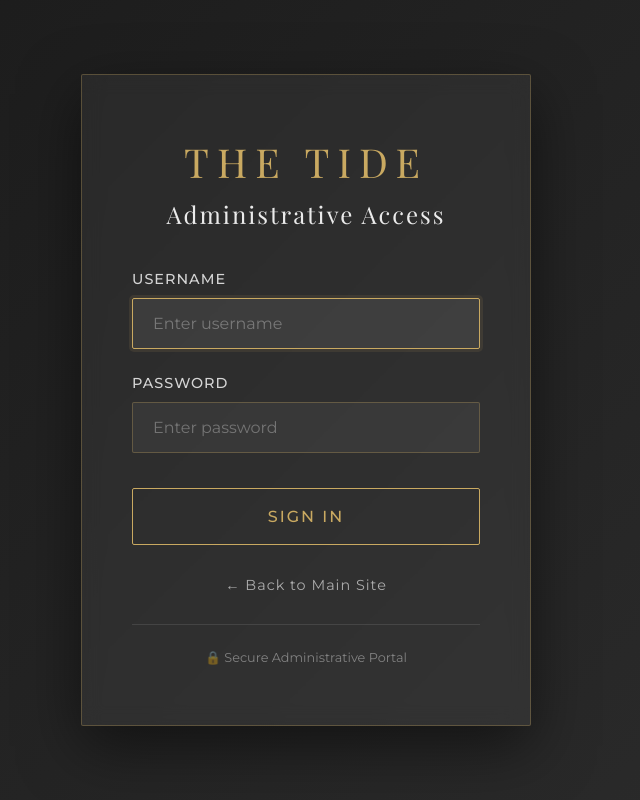
After one commit to NatchyLau/TheTideProject, a Flask app: page /admin/login in a window 1280 px wide. The commit adds this page. Shown: the whole page, without its empty margins (334-974 px from the left). Run offline with Flask 3, Linux system fonts and the light colour scheme.

Commit message:
admin access control

```diff
--- a/app.py
+++ b/app.py
@@ -1,18 +1,86 @@
-from flask import Flask, render_template, request, redirect, url_for, flash
+from flask import Flask, render_template, request, redirect, url_for, flash, session
+from datetime import datetime
+from functools import wraps
+import json
+import os
 
 app = Flask(__name__)
 app.secret_key = 'your-secret-key-here-change-in-production'
 
-# Home page
+# =====================================================
+# ADMIN CREDENTIALS (CHANGE THESE!)
+# =====================================================
+ADMIN_USERNAME = 'tt123'
+ADMIN_PASSWORD = 'tt123'
+
+# File to store registrations
+REGISTRATIONS_FILE = 'registrations.json'
+
+# =====================================================
+# HELPER FUNCTIONS
+# =====================================================
+def load_registrations():
+    """Load registrations from JSON file"""
+    if os.path.exists(REGISTRATIONS_FILE):
+        with open(REGISTRATIONS_FILE, 'r', encoding='utf-8') as f:
+            return json.load(f)
+    return []
+
+def save_registrations(registrations):
+    """Save registrations to JSON file"""
+    with open(REGISTRATIONS_FILE, 'w', encoding='utf-8') as f:
+        json.dump(registrations, f, ensure_ascii=False, indent=2)
+
+def login_required(f):
+    """Decorator to protect admin routes"""
+    @wraps(f)
+    def decorated_function(*args, **kwargs):
+        if 'admin_logged_in' not in session:
+            flash('กรุณาเข้าสู่ระบบเพื่อเข้าถึงหน้านี้', 'error')
+            return redirect(url_for('admin_login'))
+        return f(*args, **kwargs)
+    return decorated_function
+
+# =====================================================
+# PUBLIC USER ROUTES
+# =====================================================
+
 @app.route('/')
 def index():
+    """Main homepage for general users"""
     return render_template('index.html')
+
+@app.route('/register', methods=['POST'])
+def register():
+    """Handle user registration form"""
+    name = request.form.get('name')
+    email = request.form.get('email')
+    phone = request.form.get('phone')
+    interest = request.form.get('interest')
+
+    # Load existing registrations
+    registrations = load_registrations()
+
+    # Create new registration
+    new_registration = {
+        'name': name,
+        'email': email,
+        'phone': phone,
+        'interest': interest,
+        'timestamp': datetime.now().strftime('%Y-%m-%d %H:%M:%S')
+    }
+
+    # Add to list and save
+    registrations.append(new_registration)
+    save_registrations(registrations)
+
+    flash(f'ขอบคุณคุณ {name}! เราจะติดต่อกลับเร็วๆ นี้', 'success')
+    return redirect(url_for('index'))
 
 # About section routes
 @app.route('/about')
 def about():
     return render_template('about.html')
-
 
 @app.route('/team')
 def team():
@@ -114,19 +182,71 @@ def community():
 def sustainability_report():
     return render_template('sustainability-report.html')
 
-# Registration form handler
-@app.route('/register', methods=['POST'])
-def register():
-    name = request.form.get('name')
-    email = request.form.get('email')
-    phone = request.form.get('phone')
-    interest = request.form.get('interest')
+# =====================================================
+# ADMIN ROUTES (COMPLETELY SEPARATED)
+# =====================================================
 
-    # Here you would typically save to database
-    # For now, just flash a success message
-    flash(f'Thank you {name}! We will contact you soon at {email}.', 'success')
+@app.route('/admin/login', methods=['GET', 'POST'])
+def admin_login():
+    """Admin login page - entry point for admin system"""
+    # If already logged in, redirect to admin dashboard
+    if 'admin_logged_in' in session:
+        return redirect(url_for('admin'))
 
-    return redirect(url_for('index'))
+    if request.method == 'POST':
+        username = request.form.get('username')
+        password = request.form.get('password')
 
+        if username == ADMIN_USERNAME and password == ADMIN_PASSWORD:
+            session['admin_logged_in'] = True
+            session['admin_username'] = username
+            flash('เข้าสู่ระบบสำเร็จ', 'success')
+            return redirect(url_for('admin'))
+        else:
+            flash('ชื่อผู้ใช้หรือรหัสผ่านไม่ถูกต้อง', 'error')
+
+    return render_template('admin-login.html')
+
+@app.route('/admin')
+@login_required
+def admin():
+    """Admin dashboard - protected route"""
+    registrations = load_registrations()
+    return render_template('admin.html', registrations=registrations)
+
+@app.route('/admin/logout')
+def admin_logout():
+    """Admin logout"""
+    session.pop('admin_logged_in', None)
+    session.pop('admin_username', None)
+    flash('ออกจากระบบเรียบร้อยแล้ว', 'success')
+    return redirect(url_for('admin_login'))
+
+@app.route('/admin/delete/<int:index>', methods=['POST'])
+@login_required
+def delete_registration(index):
+    """Delete single registration - admin only"""
+    registrations = load_registrations()
+
+    if 0 <= index < len(registrations):
+        deleted = registrations.pop(index)
+        save_registrations(registrations)
+        flash(f'ลบข้อมูลของ {deleted["name"]} เรียบร้อยแล้ว', 'success')
+    else:
+        flash('ไม่พบข้อมูลที่ต้องการลบ', 'error')
+
+    return redirect(url_for('admin'))
+
+@app.route('/admin/clear', methods=['POST'])
+@login_required
+def clear_registrations():
+    """Clear all registrations - admin only"""
+    save_registrations([])
+    flash('ลบข้อมูลทั้งหมดเรียบร้อยแล้ว', 'success')
+    return redirect(url_for('admin'))
+
+# =====================================================
+# RUN APPLICATION
+# =====================================================
 if __name__ == '__main__':
     app.run(debug=True, host='0.0.0.0', port=5000)
--- /dev/null
+++ b/templates/admin-login.html
@@ -0,0 +1,213 @@
+<!DOCTYPE html>
+<html lang="en">
+<head>
+    <meta charset="UTF-8">
+    <meta name="viewport" content="width=device-width, initial-scale=1.0">
+    <title>Admin Login | The Tide</title>
+    <link href="https://fonts.googleapis.com/css2?family=Playfair+Display:wght@400;500;600;700&family=Montserrat:wght@300;400;500;600&display=swap" rel="stylesheet">
+    <style>
+        * {
+            margin: 0;
+            padding: 0;
+            box-sizing: border-box;
+        }
+
+        body {
+            font-family: 'Montserrat', sans-serif;
+            background: linear-gradient(135deg, #1a1a1a 0%, #2c2c2c 100%);
+            min-height: 100vh;
+            display: flex;
+            align-items: center;
+            justify-content: center;
+            padding: 20px;
+        }
+
+        .login-container {
+            background: rgba(255, 255, 255, 0.05);
+            backdrop-filter: blur(10px);
+            border: 1px solid rgba(201, 169, 97, 0.3);
+            padding: 60px 50px;
+            border-radius: 2px;
+            max-width: 450px;
+            width: 100%;
+            box-shadow: 0 20px 60px rgba(0, 0, 0, 0.5);
+        }
+
+        .logo {
+            font-family: 'Playfair Display', serif;
+            font-size: 2.5em;
+            font-weight: 300;
+            letter-spacing: 8px;
+            color: #c9a961;
+            text-align: center;
+            margin-bottom: 10px;
+        }
+
+        h1 {
+            font-family: 'Playfair Display', serif;
+            font-size: 1.5em;
+            font-weight: 300;
+            letter-spacing: 2px;
+            color: #fff;
+            text-align: center;
+            margin-bottom: 40px;
+            opacity: 0.9;
+        }
+
+        .form-group {
+            margin-bottom: 25px;
+        }
+
+        .form-group label {
+            display: block;
+            margin-bottom: 10px;
+            color: rgba(255, 255, 255, 0.8);
+            font-size: 0.9em;
+            letter-spacing: 1px;
+            text-transform: uppercase;
+            font-weight: 500;
+        }
+
+        .form-group input {
+            width: 100%;
+            padding: 15px 20px;
+            background: rgba(255, 255, 255, 0.05);
+            border: 1px solid rgba(201, 169, 97, 0.3);
+            color: #fff;
+            font-size: 1em;
+            font-family: 'Montserrat', sans-serif;
+            transition: all 0.3s ease;
+            border-radius: 2px;
+        }
+
+        .form-group input:focus {
+            outline: none;
+            border-color: #c9a961;
+            background: rgba(255, 255, 255, 0.08);
+            box-shadow: 0 0 0 3px rgba(201, 169, 97, 0.1);
+        }
+
+        .form-group input::placeholder {
+            color: rgba(255, 255, 255, 0.3);
+        }
+
+        .btn {
+            width: 100%;
+            padding: 18px;
+            background: transparent;
+            border: 1px solid #c9a961;
+            color: #c9a961;
+            font-size: 1em;
+            font-weight: 500;
+            letter-spacing: 2px;
+            text-transform: uppercase;
+            cursor: pointer;
+            transition: all 0.3s ease;
+            font-family: 'Montserrat', sans-serif;
+            margin-top: 10px;
+            border-radius: 2px;
+        }
+
+        .btn:hover {
+            background: #c9a961;
+            color: #1a1a1a;
+            transform: translateY(-2px);
+            box-shadow: 0 10px 30px rgba(201, 169, 97, 0.3);
+        }
+
+        .alert {
+            padding: 15px 20px;
+            margin-bottom: 25px;
+            border-radius: 2px;
+            border-left: 3px solid;
+            font-size: 0.9em;
+        }
+
+        .alert-success {
+            background: rgba(46, 204, 113, 0.1);
+            color: #2ecc71;
+            border-color: #2ecc71;
+        }
+
+        .alert-error {
+            background: rgba(231, 76, 60, 0.1);
+            color: #e74c3c;
+            border-color: #e74c3c;
+        }
+
+        .back-link {
+            text-align: center;
+            margin-top: 30px;
+        }
+
+        .back-link a {
+            color: rgba(255, 255, 255, 0.6);
+            text-decoration: none;
+            font-size: 0.9em;
+            letter-spacing: 1px;
+            transition: all 0.3s ease;
+        }
+
+        .back-link a:hover {
+            color: #c9a961;
+        }
+
+        .security-note {
+            text-align: center;
+            margin-top: 30px;
+            padding-top: 25px;
+            border-top: 1px solid rgba(255, 255, 255, 0.1);
+            color: rgba(255, 255, 255, 0.4);
+            font-size: 0.8em;
+        }
+
+        @media (max-width: 500px) {
+            .login-container {
+                padding: 40px 30px;
+            }
+
+            .logo {
+                font-size: 2em;
+            }
+        }
+    </style>
+</head>
+<body>
+    <div class="login-container">
+        <div class="logo">THE TIDE</div>
+        <h1>Administrative Access</h1>
+
+        {% with messages = get_flashed_messages(with_categories=true) %}
+            {% if messages %}
+                {% for category, message in messages %}
+                    <div class="alert alert-{{ category }}">
+                        {{ message }}
+                    </div>
+                {% endfor %}
+            {% endif %}
+        {% endwith %}
+
+        <form method="POST" action="{{ url_for('admin_login') }}">
+            <div class="form-group">
+                <label for="username">Username</label>
+                <input type="text" id="username" name="username" placeholder="Enter username" required autofocus>
+            </div>
+
+            <div class="form-group">
+                <label for="password">Password</label>
+                <input type="password" id="password" name="password" placeholder="Enter password" required>
+            </div>
+
+            <button type="submit" class="btn">Sign In</button>
+        </form>
+
+        <div class="back-link">
+            <a href="{{ url_for('index') }}">← Back to Main Site</a>
+        </div>
+
+        <div class="security-note">
+            🔒 Secure Administrative Portal
+        </div>
+    </div>
+</body>
+</html>
```
Also changed, not shown: registrations.json (+0 -7 lines), templates/admin.html (+10 -4 lines).
